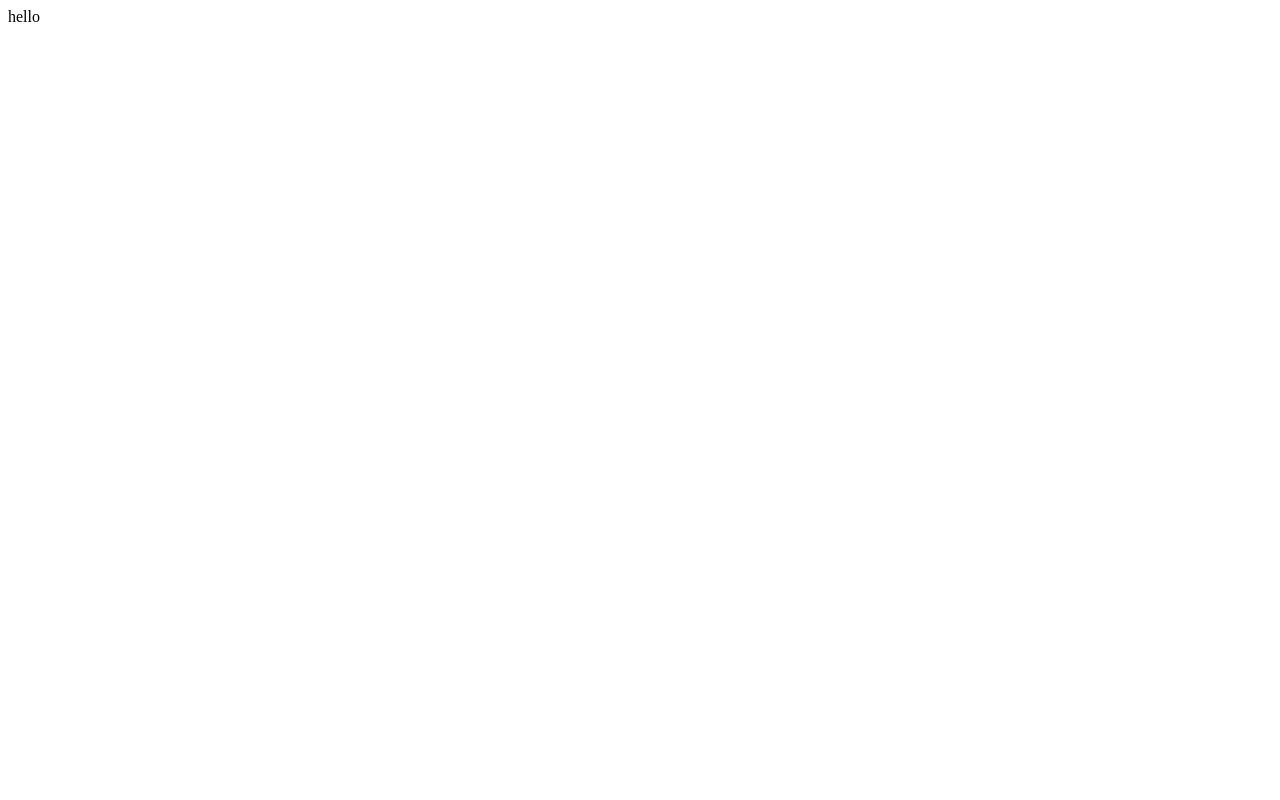
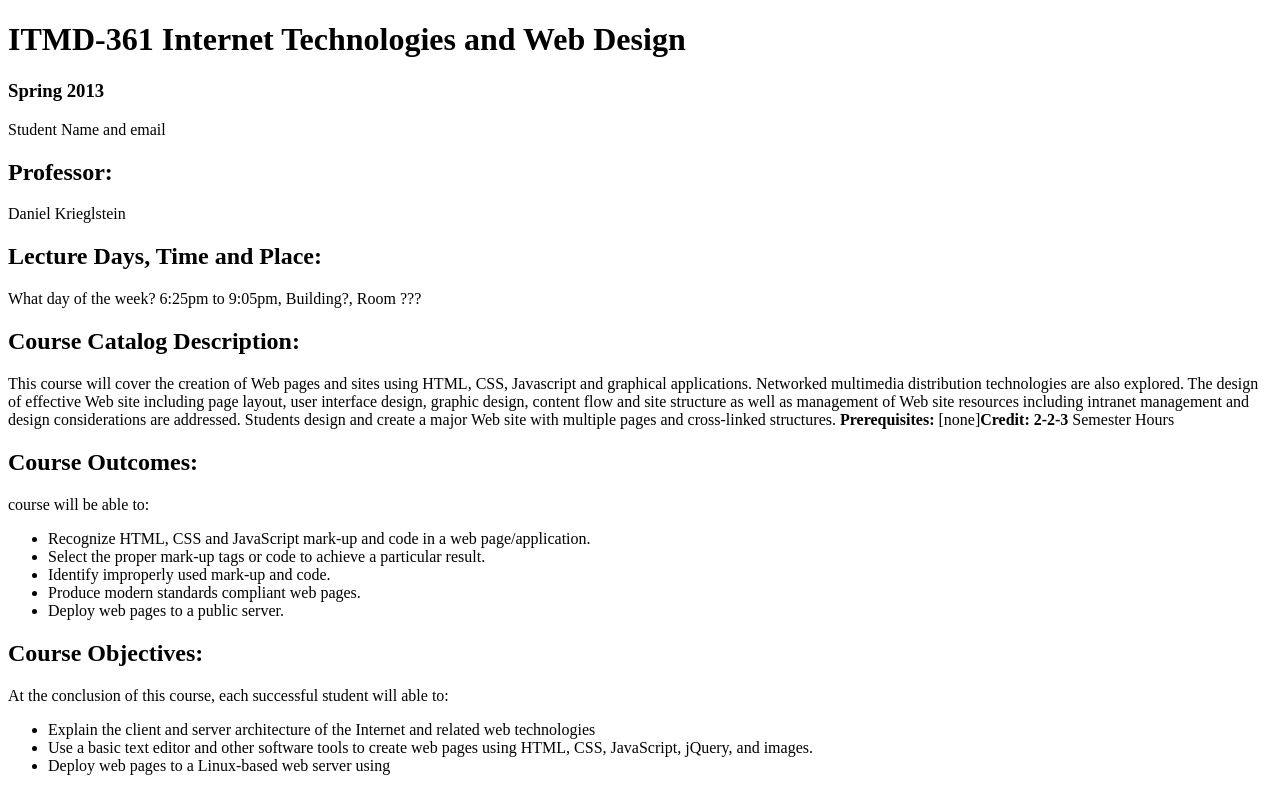
Before and after one commit to Tsun707/Lab-2, a plain HTML site: page index.html in a window 1280 px wide. Drawn offline with Linux system fonts and the light colour scheme.

Commit message:
Coding draft1

```diff
--- a/index.html
+++ b/index.html
@@ -1 +1,36 @@
-hello
+<!DOCTYPE html>
+<html lang="en">
+<head>
+<meta charset="UTF-8">
+<title>ITMD-361 Internet Technologies and Web Design</title>
+</head>
+<body>
+<header>
+<h1>ITMD-361 Internet Technologies and Web Design</h1>
+<h3>Spring 2013</h3>
+<p>Student Name and email</p>
+<h2>Professor:</h2>
+<p>Daniel Krieglstein</p>
+<h2>Lecture Days, Time and Place:</h2>
+<p>What day of the week? 6:25pm to 9:05pm, Building?, Room ???</p>
+<h2>Course Catalog Description:</h2>
+<p>This course will cover the creation of Web pages and sites using HTML, CSS, Javascript and graphical applications. Networked multimedia distribution technologies are also explored. The design of effective Web site including page layout, user interface design, graphic design, content flow and site structure as well as management of Web site resources including intranet management and design considerations are addressed. Students design and create a major Web site with multiple pages and cross-linked structures. <strong>Prerequisites:</strong> [none]<strong>Credit: 2-2-3</strong> Semester Hours</p>
+<h2>Course Outcomes:</h2>
+<p>course will be able to:</p>
+<ul>
+<li>Recognize HTML, CSS and JavaScript mark-up and code in a web page/application.</li>
+<li>Select the proper mark-up tags or code to achieve a particular result.</li>
+<li>Identify improperly used mark-up and code.</li>
+<li>Produce modern standards compliant web pages.</li>
+<li>Deploy web pages to a public server.</li>
+</ul>
+<h2>Course Objectives:</h2>
+<p>At the conclusion of this course, each successful student will able to:</p>
+<ul>
+<li>Explain the client and server architecture of the Internet and related web technologies</li>
+<li>Use a basic text editor and other software tools to create web pages using HTML, CSS, JavaScript, jQuery, and images.</li>
+<li>Deploy web pages to a Linux-based web server using </li>
+</ul>
+</head>
+</body>
+</html>
```
